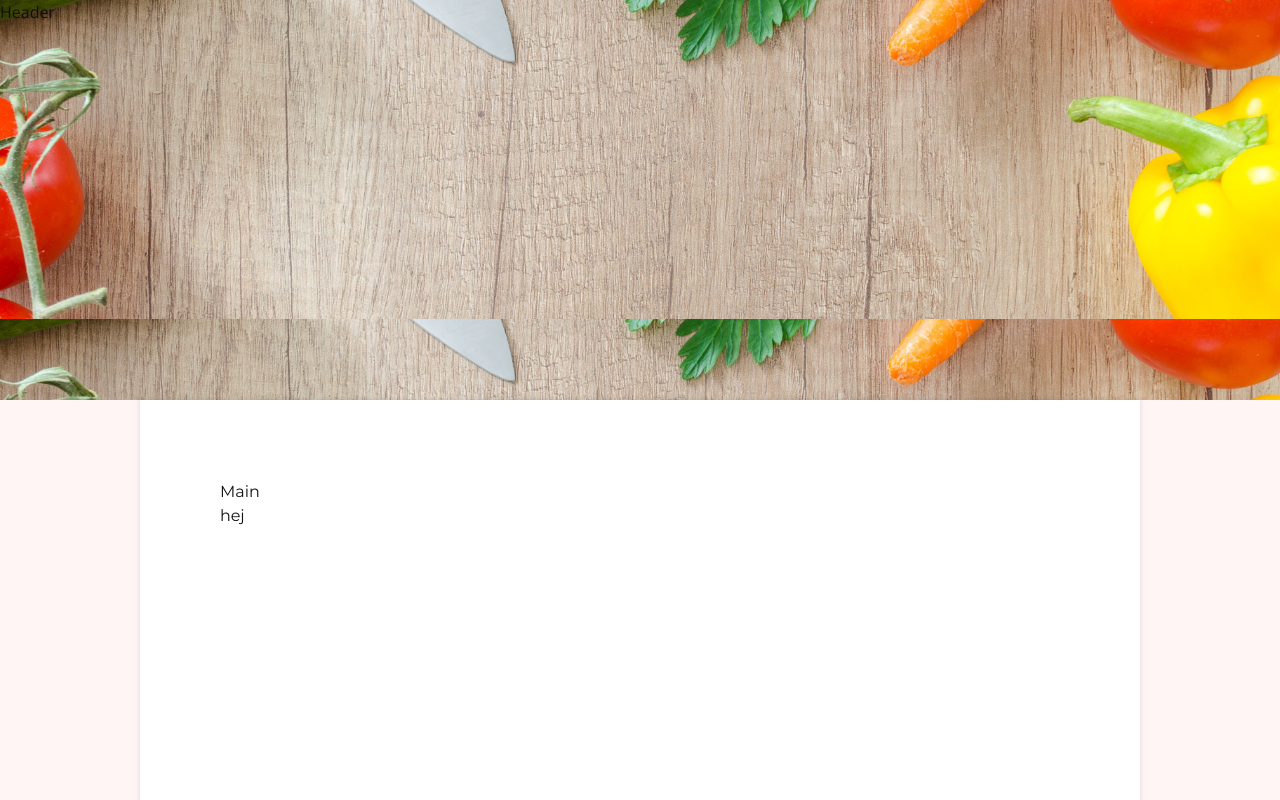
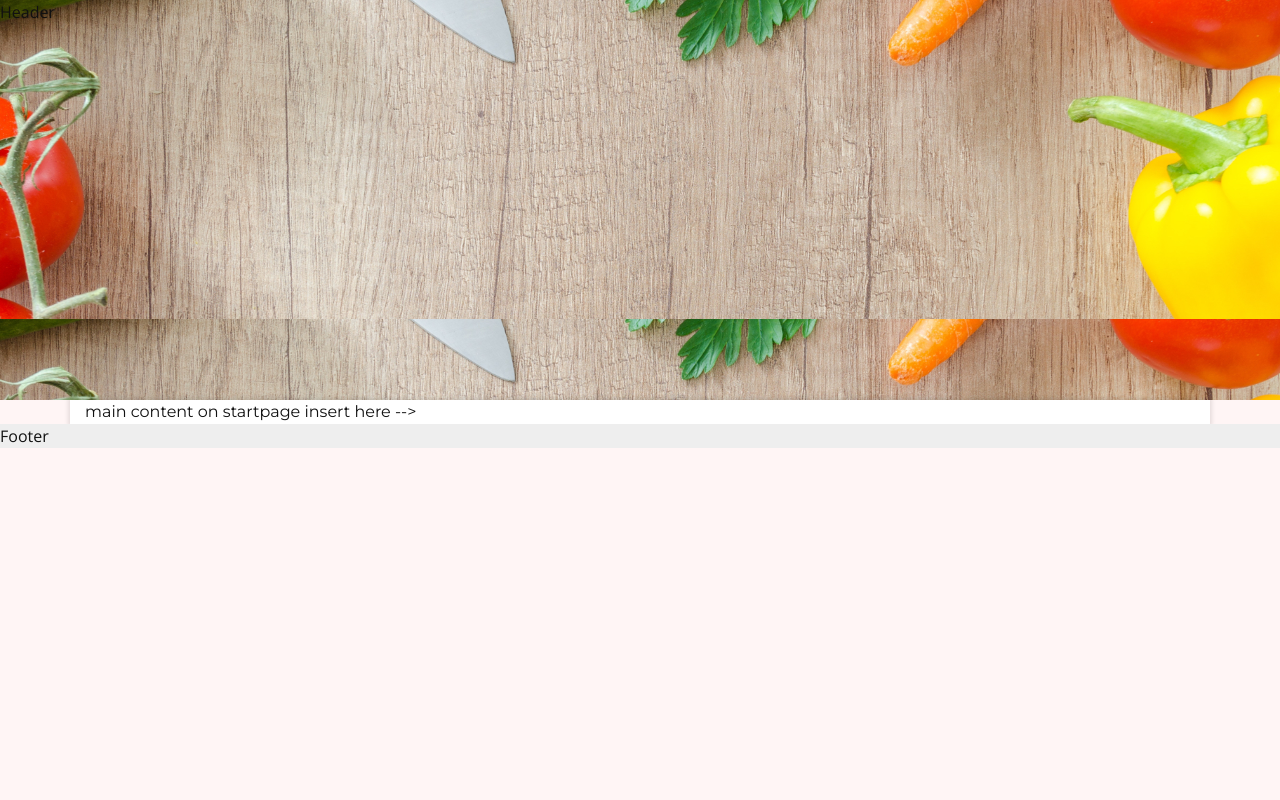
Before and after one commit to teeboteebo/yaddie-web, a React (Create React App) app: page / in a window 1280 px wide. Shown: the top 800 px of the page. Built offline with nearby package versions, Linux system fonts and the light colour scheme.

Commit message:
Startpage solution
this is a solution for main content with box shadow and everything.. check it out if it's ok

```diff
--- a/src/sass/basic-styles.scss
+++ b/src/sass/basic-styles.scss
@@ -17,18 +17,15 @@ html {
         min-height: 400px;
       }
     }
-    main {
-      margin: 0 auto;
-      padding: 30px 15px;
-      @include media-breakpoint-up(md){
-        padding: 80px;
-      }
-      width: 100%;
-      max-width: 1000px;
-      background-color: #fff;
-      box-shadow: 0 0 4px 1px rgba(0,0,0,0.1);
-      color: $text;
-      flex: 1;
+ .main{
+	background-color: #fff8fe;
+	color: $text;
+	flex: 1;
+}
+    .main-content{
+      background-color: #ffffff;
+      border: #000000;
+      box-shadow: 0 0 4px 2px rgba(0,0,0,0.1);
     }
     .col* {
       padding: 0;
--- a/src/views/StartPage/index.js
+++ b/src/views/StartPage/index.js
@@ -1,5 +1,6 @@
 import React from 'react'
 import './styles.scss'
+import { Container } from 'reactstrap';
 
 import RecipeLister from '../../components/RecipeLister'
 
@@ -7,8 +8,9 @@ class StartPage extends React.Component {
   render() {
     return (
       <div className="start-page">
-        Main
-        <div style={{height: 1000}}>hej</div>
+        <Container className="main-content">
+          main content on startpage insert here -->
+        </Container>
       </div>
     )
   }
```
